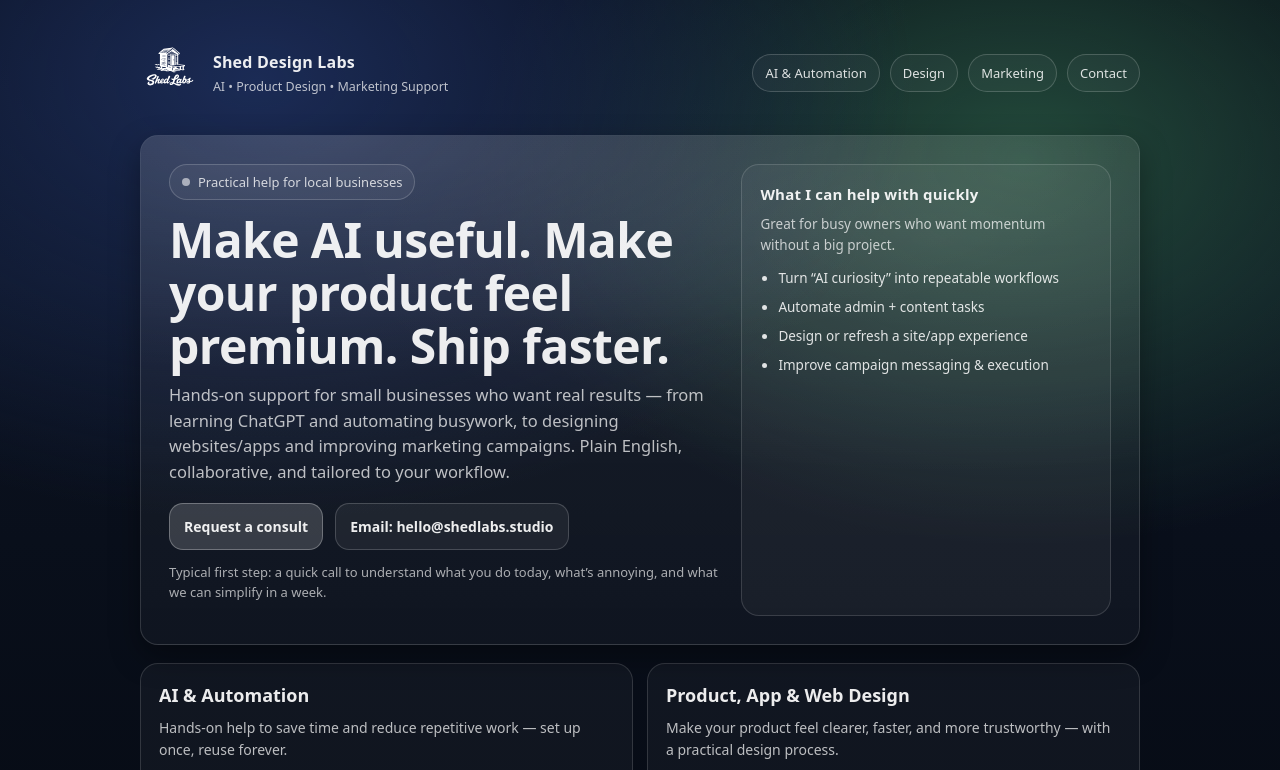
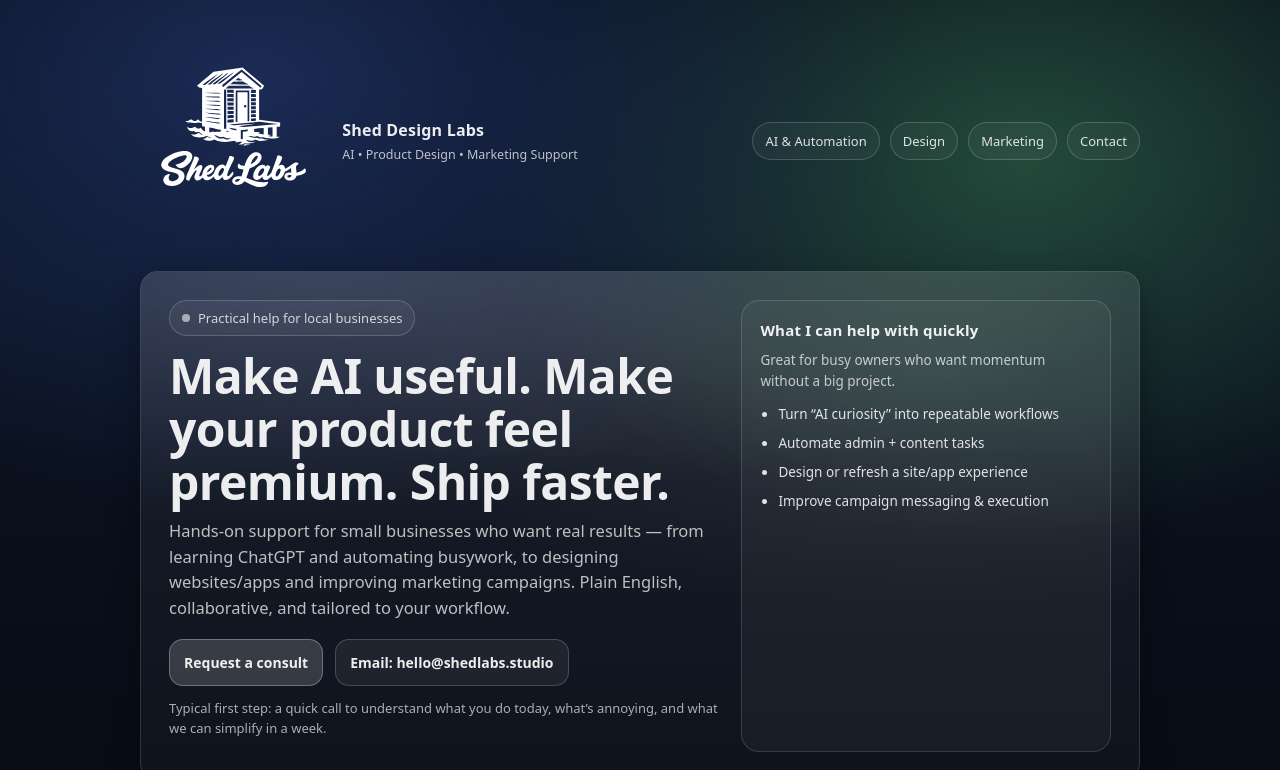
Before and after one commit to fencehopping/ShedLabs, a plain HTML site: page index.html in a window 1280 px wide. Shown: the top 770 px of the page. Drawn offline with Linux system fonts and the light colour scheme.

Commit message:
Update index.html

```diff
--- a/index.html
+++ b/index.html
@@ -54,7 +54,7 @@
       min-width: 240px;
     }
     .logo{
-  height: 64px;
+  height: 200px;
   width: auto;
   padding: 0;
   border: none;
```
